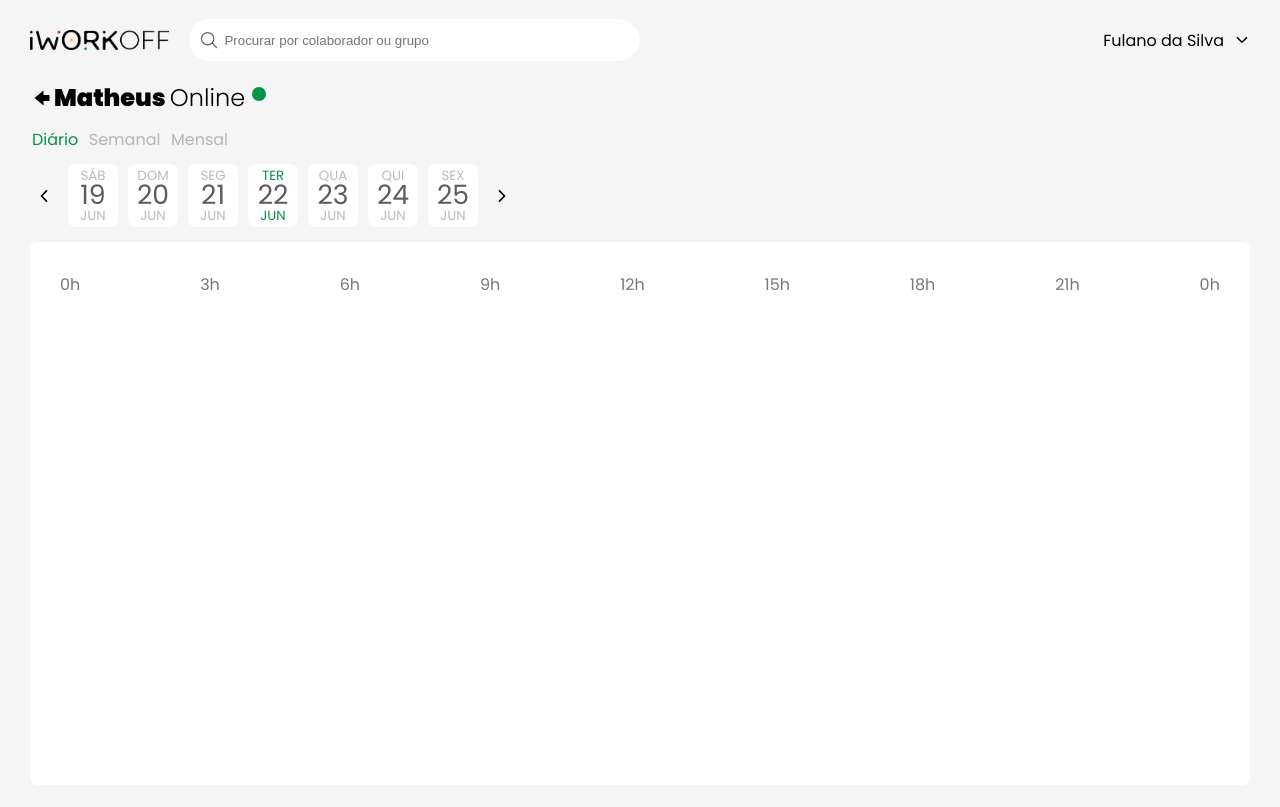
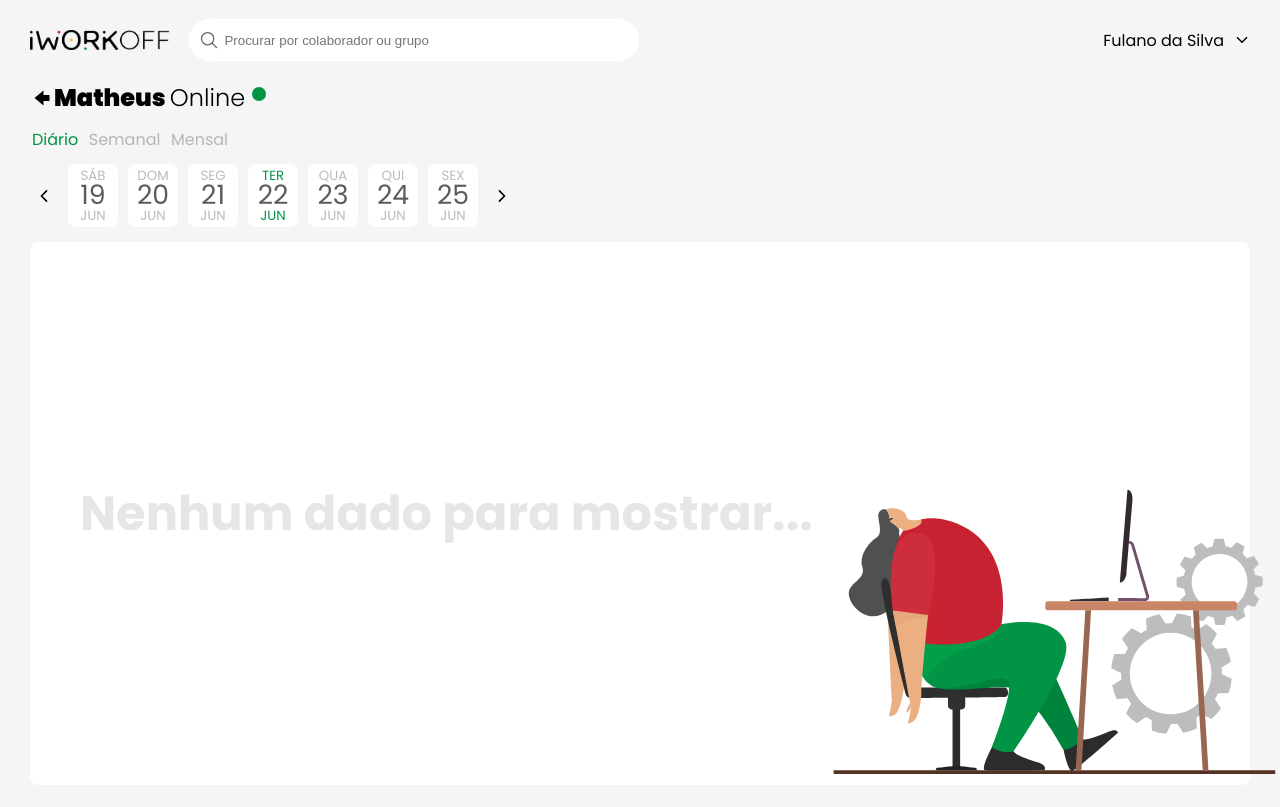
Before and after one commit to abnerjs/iworkoff, a React (Create React App) app: page /home in a window 1280 px wide. Built offline with nearby package versions, Linux system fonts and the light colour scheme.

Commit message:
no data view

```diff
--- a/src/components/UncontrolledLottie.jsx
+++ b/src/components/UncontrolledLottie.jsx
@@ -1,10 +1,10 @@
-/* eslint-disable import/no-anonymous-default-export */
 import React from 'react';
 import Lottie from 'lottie-web'
 import animationData from '../assets/lotties/iworkoff.json';
+import animationDataNoData from '../assets/lotties/noDataChart.json';
 import './UncontrolledLottie.css';
 
-export default function UncontrolledLottie() {
+export function UncontrolledLottieLogin() {
     React.useEffect(() => {
         Lottie.loadAnimation({
             container: document.querySelector('#lottiePrincipal'),
@@ -16,3 +16,16 @@ export default function UncontrolledLottie() {
         <div id='lottiePrincipal'></div>
     );
 }
+
+export function UncontrolledLottieNoData() {
+    React.useEffect(() => {
+        Lottie.loadAnimation({
+            container: document.querySelector('#lottiePrincipal'),
+            animationData: animationDataNoData,
+        })
+    }, [])
+
+    return (
+        <div id='lottiePrincipal'></div>
+    );
+}
--- a/src/components/dataInfo/ChartContainer.css
+++ b/src/components/dataInfo/ChartContainer.css
@@ -19,3 +19,10 @@
     width: 100%;
     text-align: center;
 }
+
+.chart-desc {
+    font-weight: 700;
+    font-size: 48px;
+    margin: 50px;
+    color: #78787830;
+}
--- a/src/components/dataInfo/ChartContainer.jsx
+++ b/src/components/dataInfo/ChartContainer.jsx
@@ -1,13 +1,37 @@
-/* eslint-disable import/no-anonymous-default-export */
 import React from 'react'
+import { connect } from 'react-redux';
 import './ChartContainer.css'
 import TimelineChart from './TimelineChart';
+import { UncontrolledLottieNoData } from '../UncontrolledLottie'
 
-export default props => {
+const ChartContainer = props => {
+    if((props.typeOfAnalytics === 'Diário' && props.data) || (props.typeOfAnalytics === 'Semanal' && props.dataWeek.length > 0)) {
+        return (
+            <div className='chart-container'>
+                <TimelineChart />
+            </div>
+        )
+    } else {
+        return (
+            <div className='chart-container'>
+                <UncontrolledLottieNoData />
+                <div className='chart-desc'>
+                    Nenhum dado para mostrar...
+                </div>
+            </div>
+        )
+    }
 
-    return (
-        <div className='chart-container'>
-            <TimelineChart />
-        </div>
-    )
 }
+
+const mapStateToProps = state => {
+    return {
+        data: state.timelineResult.data,
+        typeOfAnalytics: state.timelineResult.typeOfAnalytics,
+        dataWeek: state.timelineResult.dataWeek,
+    }
+}
+
+export default connect(
+    mapStateToProps
+)(ChartContainer)
--- a/src/components/dataInfo/TimelineChart.jsx
+++ b/src/components/dataInfo/TimelineChart.jsx
@@ -210,7 +210,6 @@ const TimelineChart = props => {
 const mapStateToProps = state => {
     return {
         data: state.timelineResult.data,
-        dateSelected: state.timelineResult.dateSelected,
         typeOfAnalytics: state.timelineResult.typeOfAnalytics,
         dataWeek: state.timelineResult.dataWeek,
     }
--- a/src/view/Art.jsx
+++ b/src/view/Art.jsx
@@ -1,7 +1,7 @@
 /* eslint-disable import/no-anonymous-default-export */
 import React from 'react'
 import './Art.css'
-import UncontrolledLottie from '../components/UncontrolledLottie'
+import { UncontrolledLottieLogin } from '../components/UncontrolledLottie'
 import logo from '../assets/images/Marca.png'
 
 export default props => {
@@ -10,7 +10,7 @@ export default props => {
                         <div className='image'>
                             <img src={logo} alt="" className="logo" />
                         </div>
-                        <UncontrolledLottie />
+                        <UncontrolledLottieLogin />
                     </div>
     )
 }
```
